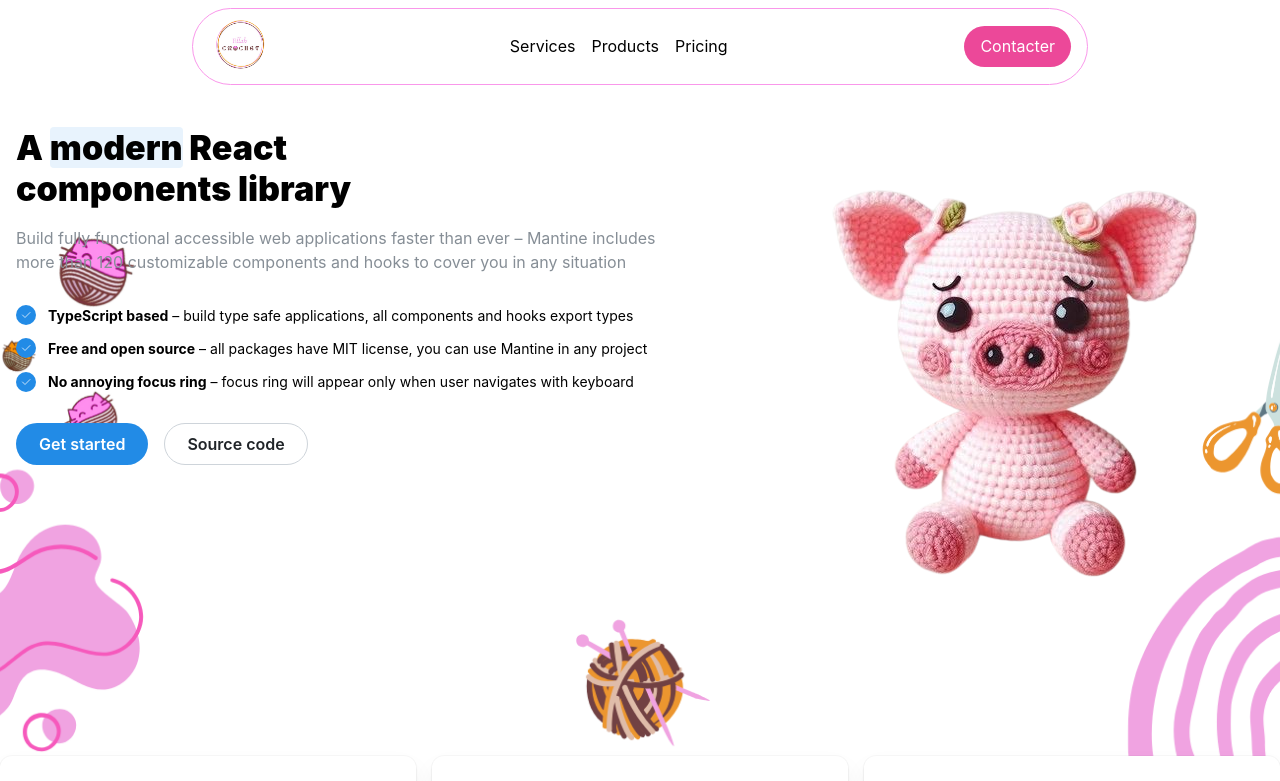
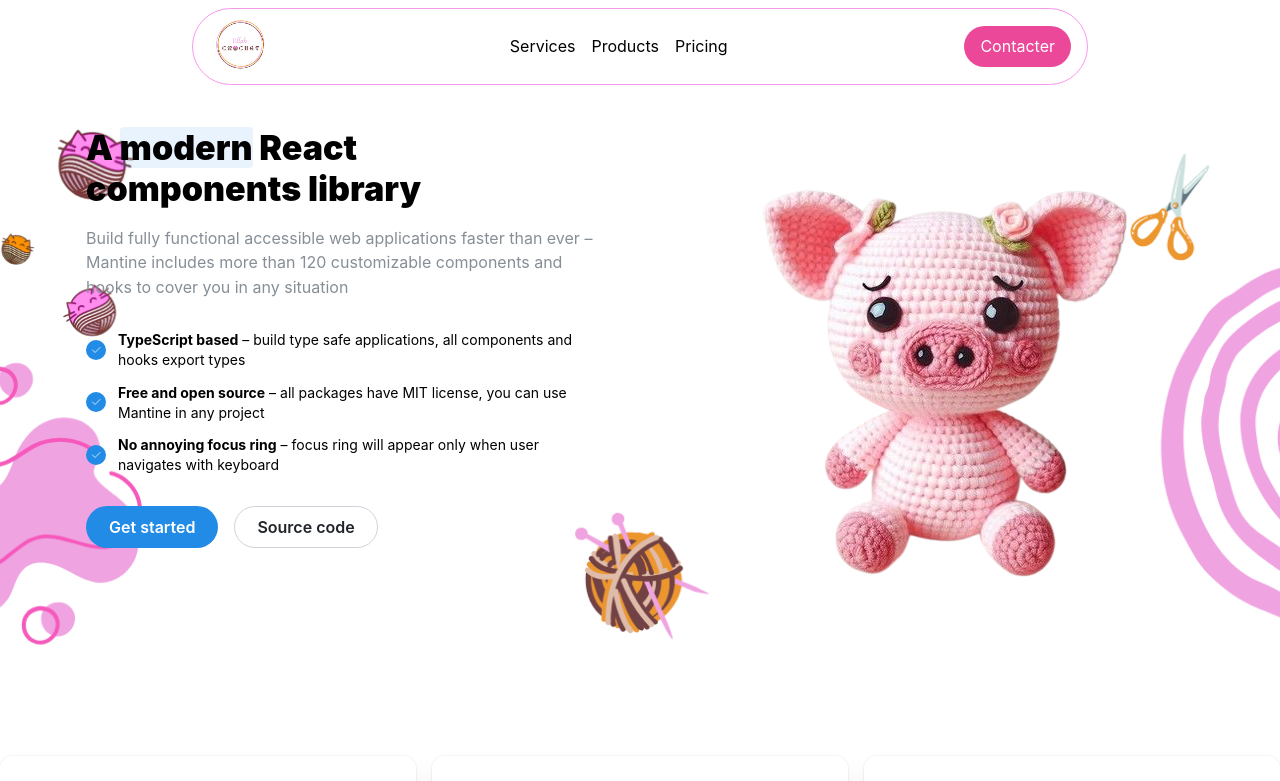
Before and after one commit to ellah2202/ellah-crochet, a Next.js app: page / in a window 1280 px wide. Shown: the top 781 px of the page. Built offline with nearby package versions, Linux system fonts and the light colour scheme.

Commit message:
bug solves

```diff
--- a/app/page.tsx
+++ b/app/page.tsx
@@ -1,6 +1,5 @@
 import About from "@/components/About";
 import { Company } from "@/components/Company";
-import { Cover } from "@/components/Cover";
 import { BentoDemo } from "@/components/DemoBento";
 import { Footer } from "@/components/Footer";
 import { HeroBullets } from "@/components/HeroBullets";
--- a/components/HeroBullets.tsx
+++ b/components/HeroBullets.tsx
@@ -6,9 +6,9 @@ import classes from './HeroBullets.module.css';
 export function HeroBullets() {
   return (
     <BackgroundImage
-        src="image/bg_cover.png"
+        src="image/bg_cover_.png"
       >
-    <Container size="xl" >
+    <Container size="lg" >
       <div className={classes.inner}>
         <div className={classes.content}>
           <Title className={classes.title}>
```
Also changed, not shown: .eslintrc.json, public/image/bg_cover_.png (added).
